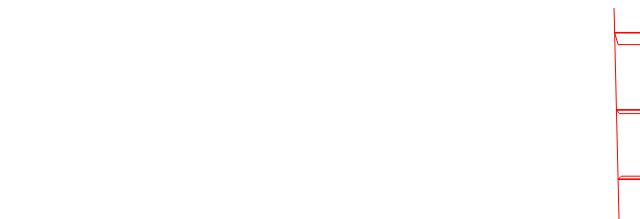
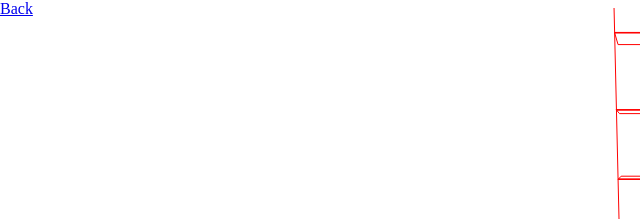
Before and after one commit to chino/threejs-experiments, a plain HTML site: page experiments/physijs/index.html in a window 1280 px wide. Shown: the top 219 px of the page, 0-640 px from the left. Drawn offline with Linux system fonts and the light colour scheme.

Commit message:
Adding a go-back link to the experiment page.

```diff
--- a/experiments/physijs/index.html
+++ b/experiments/physijs/index.html
@@ -7,5 +7,6 @@
 		<script type="text/javascript" src="main.js"></script>
 	</head>
 	<body>
+		<a href="../../" style="position:absolute; top:0; left:0;">Back</a>
 	</body>
 </html>
```
